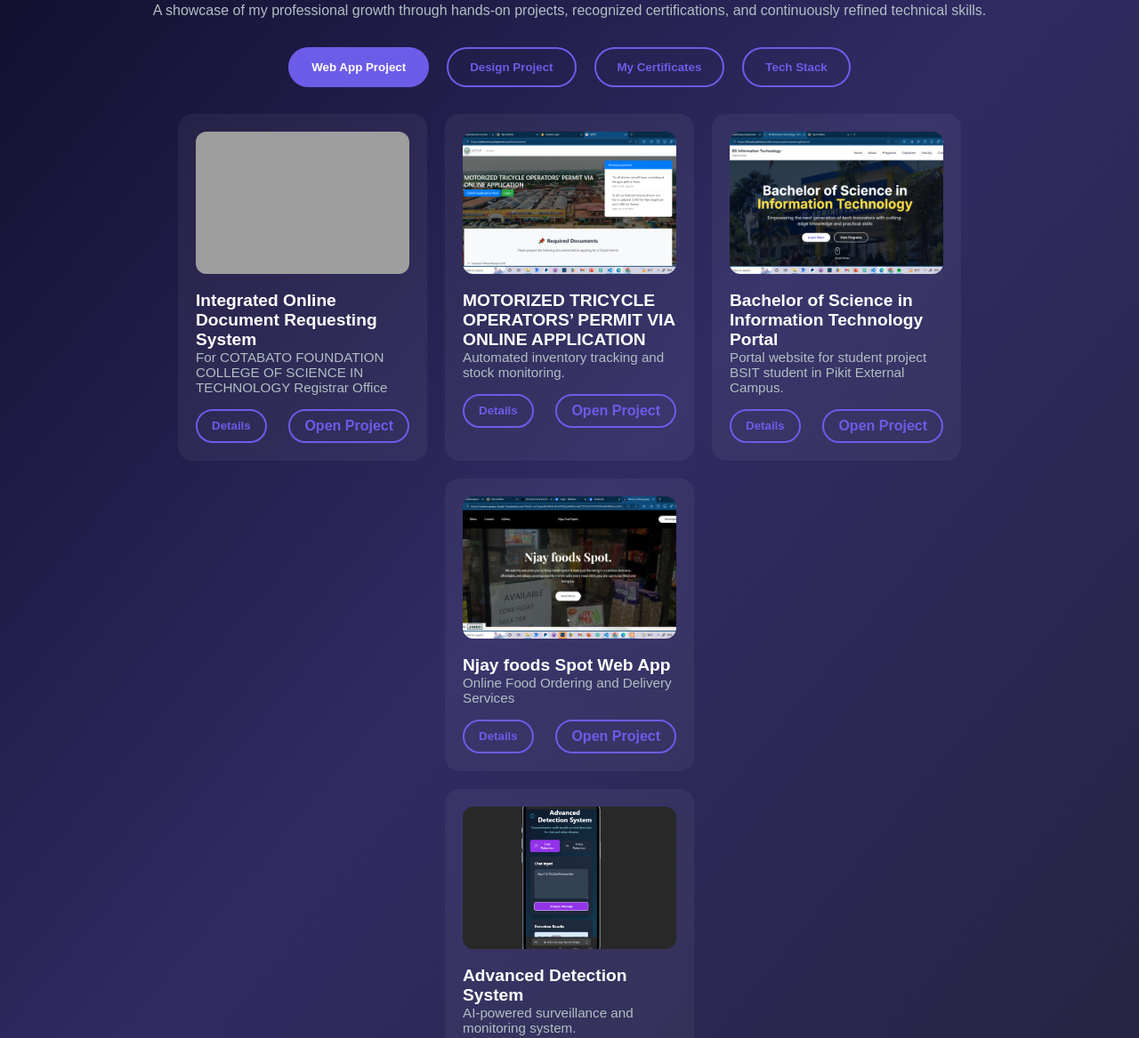
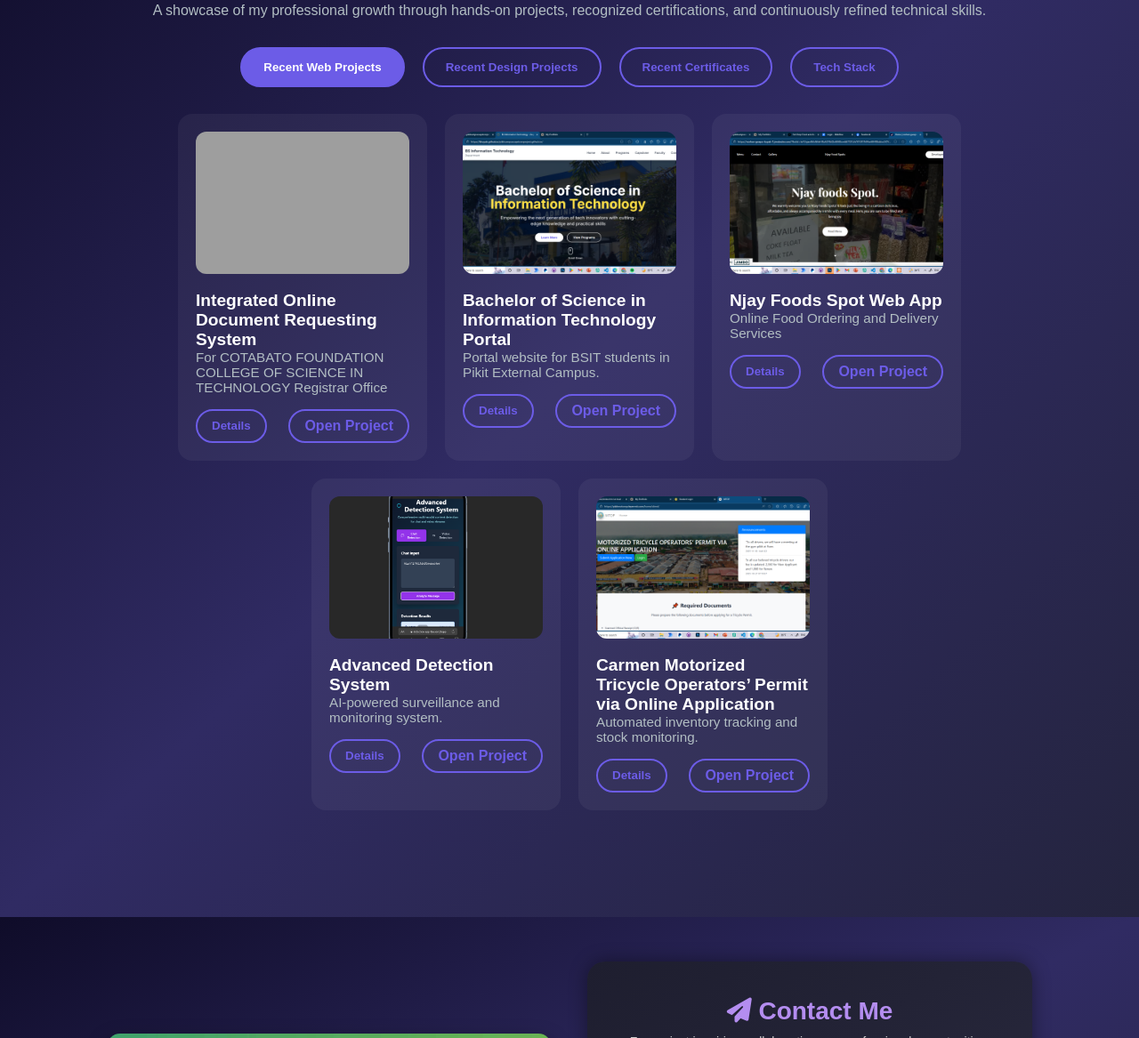
Before and after one commit to personalweb-app/MyPortfolio, a plain HTML site: page index.html in a window 1280 px wide. Shown: the part 2632-3799 px from the top of the page at 89% size. Drawn offline with nearby package versions, Linux system fonts and the light colour scheme; grey boxes are pictures that could not be loaded.

Commit message:
Update index.html

```diff
--- a/index.html
+++ b/index.html
@@ -232,9 +232,9 @@
 
 <!-- 🔹 Tabs Header -->
 <div class="tabs" data-aos="fade-up" data-aos-delay="200">
-  <button class="tab active" data-tab="system-tab">Web App Project</button>
-  <button class="tab" data-tab="projects-tab">Design Project</button>
-  <button class="tab" data-tab="certificates-tab">My Certificates</button>
+  <button class="tab active" data-tab="system-tab">Recent Web Projects</button>
+  <button class="tab" data-tab="projects-tab">Recent Design Projects</button>
+  <button class="tab" data-tab="certificates-tab">Recent Certificates</button>
   <button class="tab" data-tab="techstack-tab">Tech Stack</button>
 </div>
 
@@ -253,105 +253,169 @@
 
 <!-- ✅ SYSTEM PROJECTS TAB -->
 <div class="tab-content active" id="system-tab">
+
+  <!-- Project 1 -->
   <div class="card" data-aos="fade-up">
-      <img src="capstone/capstone1.png" alt="System Project 1" class="zoomable"
-           onclick="openImageSlider(['capstone/capstone1.png', 'capstone/capstone2.png', 'capstone/capstone3.png', 'capstone/capstone4.png', 'capstone/capstone5.png', 'capstone/capstone6.png'])">
+    <img
+      src="capstone/capstone1.png"
+      alt="System Project 1"
+      class="zoomable"
+      onclick="openImageSlider([
+        'capstone/capstone1.png',
+        'capstone/capstone2.png',
+        'capstone/capstone3.png',
+        'capstone/capstone4.png',
+        'capstone/capstone5.png',
+        'capstone/capstone6.png'
+      ])"
+    >
     <h3>Integrated Online Document Requesting System</h3>
     <p>For COTABATO FOUNDATION COLLEGE OF SCIENCE IN TECHNOLOGY Registrar Office</p>
-    <div class="card-buttons" style="display: flex; justify-content: space-between; gap: 10px;">
-  <!-- Details Button -->
-  <button class="btn small outline"
+
+    <div class="card-buttons">
+      <button
+        class="btn small outline"
         onclick="openProjectModal(
           'Integrated Online Document Requesting System',
           'An advanced web-based platform developed for the COTABATO FOUNDATION COLLEGE OF SCIENCE IN TECHNOLOGY Registrar’s Office, designed to streamline document requests and ensure efficient, real-time tracking. Built with PHP/MySQL, it features automated request validation, secure data management, and a user-friendly interface for both students and administrators.'
-      )">
+        )"
+      >
         Details
       </button>
-  <!-- Open Project Button -->
-  <a href="https://cfcstiodrs.com/" target="_blank" class="btn small outline">
+      <a href="https://cfcstiodrs.com/" target="_blank" class="btn small outline">Open Project</a>
+    </div>
+  </div>
+
+  <!-- Project 2 -->
+  <div class="card" data-aos="fade-up" data-aos-delay="100">
+    <img
+      src="capstone/web1.png"
+      alt="System Project 2"
+      class="zoomable"
+      onclick="openImageSlider([
+        'capstone/web1.png',
+        'capstone/web2.png',
+        'capstone/web3.png'
+      ])"
+    >
+    <h3>Bachelor of Science in Information Technology Portal</h3>
+    <p>Portal website for BSIT students in Pikit External Campus.</p>
+
+    <div class="card-buttons">
+      <button
+        class="btn small outline"
+        onclick="openProjectModal(
+          'Motorized Tricycle Operators’ Permit via Online Application',
+          'A web-based system for processing motorized tricycle operators’ permit applications, featuring user registration, document uploads, and real-time application tracking.'
+        )"
+      >
+        Details
+      </button>
+      <a
+        href="https://khuyab.github.io/pikitcampuscapstonrproject.github.io/"
+        target="_blank"
+        class="btn small outline"
+      >
         Open Project
       </a>
     </div>
   </div>
 
+  <!-- Project 3 -->
+  <div class="card" data-aos="fade-up" data-aos-delay="100">
+    <img
+      src="capstone/n1.png"
+      alt="System Project 3"
+      class="zoomable"
+      onclick="openImageSlider([
+        'capstone/n1.png',
+        'capstone/n2.png',
+        'capstone/n3.png'
+      ])"
+    >
+    <h3>Njay Foods Spot Web App</h3>
+    <p>Online Food Ordering and Delivery Services</p>
 
-
-    <div class="card" data-aos="fade-up" data-aos-delay="100">
-      <img src="capstone/system1.png" alt="System Project 2" class="zoomable"
-           onclick="openImageSlider(['capstone/system1.png', 'capstone/system2.png', 'capstone/system3.png'])">
-      <h3>MOTORIZED TRICYCLE OPERATORS’ PERMIT VIA ONLINE APPLICATION</h3>
-      <p>Automated inventory tracking and stock monitoring.</p>
-         <div class="card-buttons" style="display: flex; justify-content: space-between; gap: 10px;">
-  <!-- Details Button -->
-  <button class="btn small outline"
-      onclick="openProjectModal('Motorized Tricycle Operators’ Permit via Online Application', 'A web-based system for processing motorized tricycle operators’ permit applications, featuring user registration, document uploads, and real-time application tracking.')">
+    <div class="card-buttons">
+      <button
+        class="btn small outline"
+        onclick="openProjectModal(
+          'Njay Foods Spot Web App',
+          'A web-based portal developed for the Njay Foods project, aimed at providing an online platform for food ordering and delivery services. Built with modern web technologies, it features a user-friendly interface and seamless navigation.'
+        )"
+      >
         Details
       </button>
-  <!-- Open Project Button -->
+      <a href="https://norhan-gwapo-kuyab-1.jimdosite.com/" target="_blank" class="btn small outline">
+        Open Project
+      </a>
+    </div>
+  </div>
+
+  <!-- Project 4 -->
+  <div class="card" data-aos="fade-up" data-aos-delay="100">
+    <img
+      src="tshirts/phone.png"
+      alt="System Project 4"
+      class="zoomable"
+      onclick="openImageSlider([
+        'tshirts/phone.png',
+        'tshirts/lap.png'
+      ])"
+    >
+    <h3>Advanced Detection System</h3>
+    <p>AI-powered surveillance and monitoring system.</p>
+
+    <div class="card-buttons">
+      <button
+        class="btn small outline"
+        onclick="openProjectModal(
+          'Advanced Detection System',
+          'A cutting-edge surveillance system utilizing AI for real-time monitoring and threat detection. Features include facial recognition, behavior analysis, and automated alerts.'
+        )"
+      >
+        Details
+      </button>
+      <a href="https://detection-app-tau.vercel.app/" target="_blank" class="btn small outline">
+        Open Project
+      </a>
+    </div>
+  </div>
+
+  <!-- Project 5 -->
+  <div class="card" data-aos="fade-up" data-aos-delay="100">
+    <img
+      src="capstone/system1.png"
+      alt="System Project 5"
+      class="zoomable"
+      onclick="openImageSlider([
+        'capstone/system1.png',
+        'capstone/system2.png',
+        'capstone/system3.png'
+      ])"
+    >
+    <h3>Carmen Motorized Tricycle Operators’ Permit via Online Application</h3>
+    <p>Automated inventory tracking and stock monitoring.</p>
+
+    <div class="card-buttons">
+      <button
+        class="btn small outline"
+        onclick="openProjectModal(
+          'Motorized Tricycle Operators’ Permit via Online Application',
+          'A web-based system for processing motorized tricycle operators’ permit applications, featuring user registration, document uploads, and real-time application tracking.'
+        )"
+      >
+        Details
+      </button>
       <a href="https://pikitmotorcyclepermit.com/home/client/" target="_blank" class="btn small outline">
         Open Project
       </a>
     </div>
   </div>
 
-
-   <div class="card" data-aos="fade-up" data-aos-delay="100">
-      <img src="capstone/web1.png" alt="System Project 2" class="zoomable"
-           onclick="openImageSlider(['capstone/web1.png', 'capstone/web2.png', 'capstone/web3.png'])">
-      <h3>Bachelor of Science in Information Technology Portal</h3>
-      <p>Portal website for student project BSIT student in Pikit External Campus.</p>
-         <div class="card-buttons" style="display: flex; justify-content: space-between; gap: 10px;">
-  <!-- Details Button -->
-  <button class="btn small outline"
-      onclick="openProjectModal('Motorized Tricycle Operators’ Permit via Online Application', 'A web-based system for processing motorized tricycle operators’ permit applications, featuring user registration, document uploads, and real-time application tracking.')">
-    Details
-  </button>
-  <!-- Open Project Button -->
-  <a href="https://khuyab.github.io/pikitcampuscapstonrproject.github.io/" target="_blank" class="btn small outline">
-    Open Project
-  </a>
-      </div>
 </div>
 
 
-<div class="card" data-aos="fade-up" data-aos-delay="100">
-      <img src="capstone/n1.png" alt="System Project 2" class="zoomable"
-           onclick="openImageSlider(['capstone/n1.png', 'capstone/n2.png', 'capstone/n3.png'])">
-      <h3>Njay foods Spot Web App</h3>
-      <p>Online Food Ordering and Delivery Services </p>
-         <div class="card-buttons" style="display: flex; justify-content: space-between; gap: 10px;">
-  <!-- Details Button -->
-  <button class="btn small outline"
-      onclick="openProjectModal('Njay foods Spot Web App', 'A web-based portal developed for the Njay foods project, aimed at providing an online platform for food ordering and delivery services. Built with modern web technologies, it features a user-friendly interface and seamless navigation.')">
-    Details
-  </button>
-  <!-- Open Project Button -->
-  <a href="https://norhan-gwapo-kuyab-1.jimdosite.com/" target="_blank" class="btn small outline">
-    Open Project
-  </a>
-      </div>
-    </div>
-</div>
-
-
-<div class="card" data-aos="fade-up" data-aos-delay="100">
-      <img src="tshirts/phone.png" alt="System Project 2" class="zoomable"
-           onclick="openImageSlider(['tshirts/phone.png', 'tshirts/lap.png',])">
-      <h3>Advanced Detection System</h3>
-      <p>AI-powered surveillance and monitoring system.</p>
-         <div class="card-buttons" style="display: flex; justify-content: space-between; gap: 10px;">
-  <!-- Details Button -->
-  <button class="btn small outline"
-      onclick="openProjectModal('Advanced Detection System', 'A cutting-edge surveillance system utilizing AI for real-time monitoring and threat detection. Features include facial recognition, behavior analysis, and automated alerts.')">
-    Details
-  </button>
-  <!-- Open Project Button -->
-  <a href="https://detection-app-tau.vercel.app/" target="_blank" class="btn small outline">
-    Open Project
-  </a>
-      </div>
-    </div>
-</div>
 
 
 
```
Lines whose indentation alone changed are shown as unchanged.
